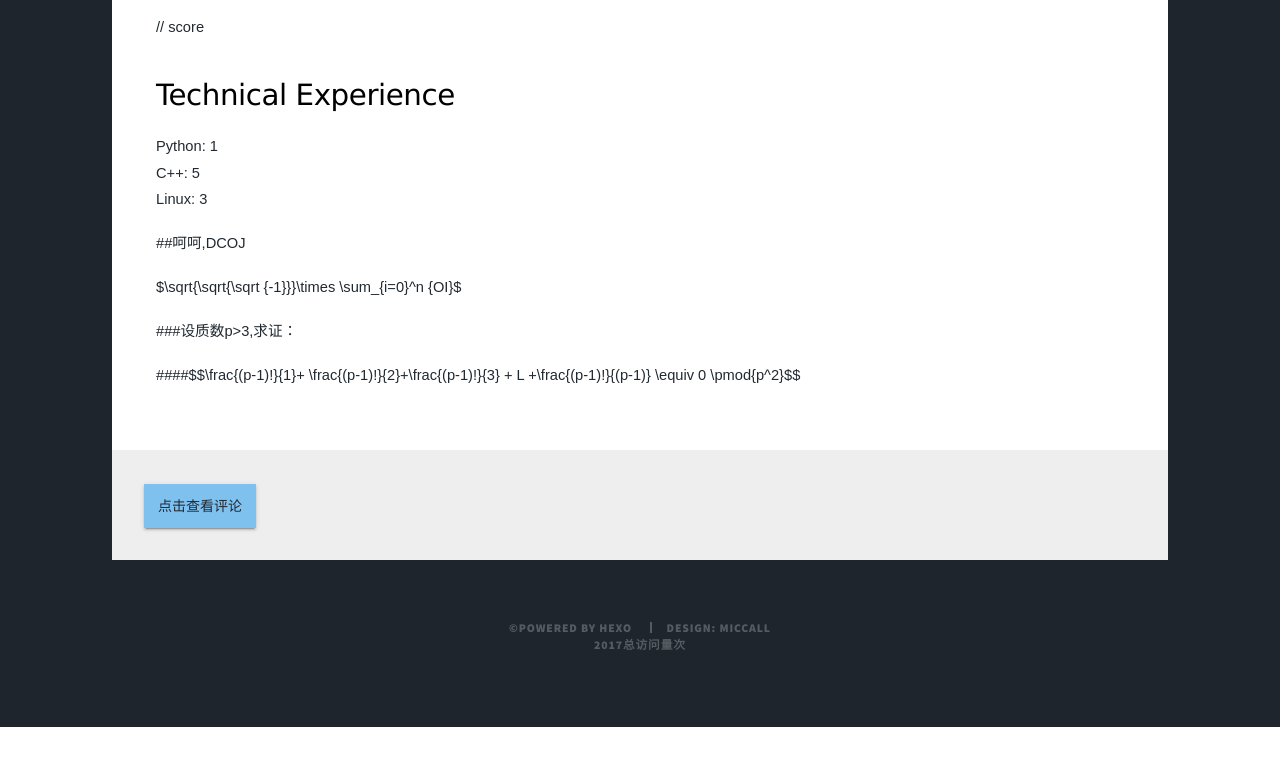
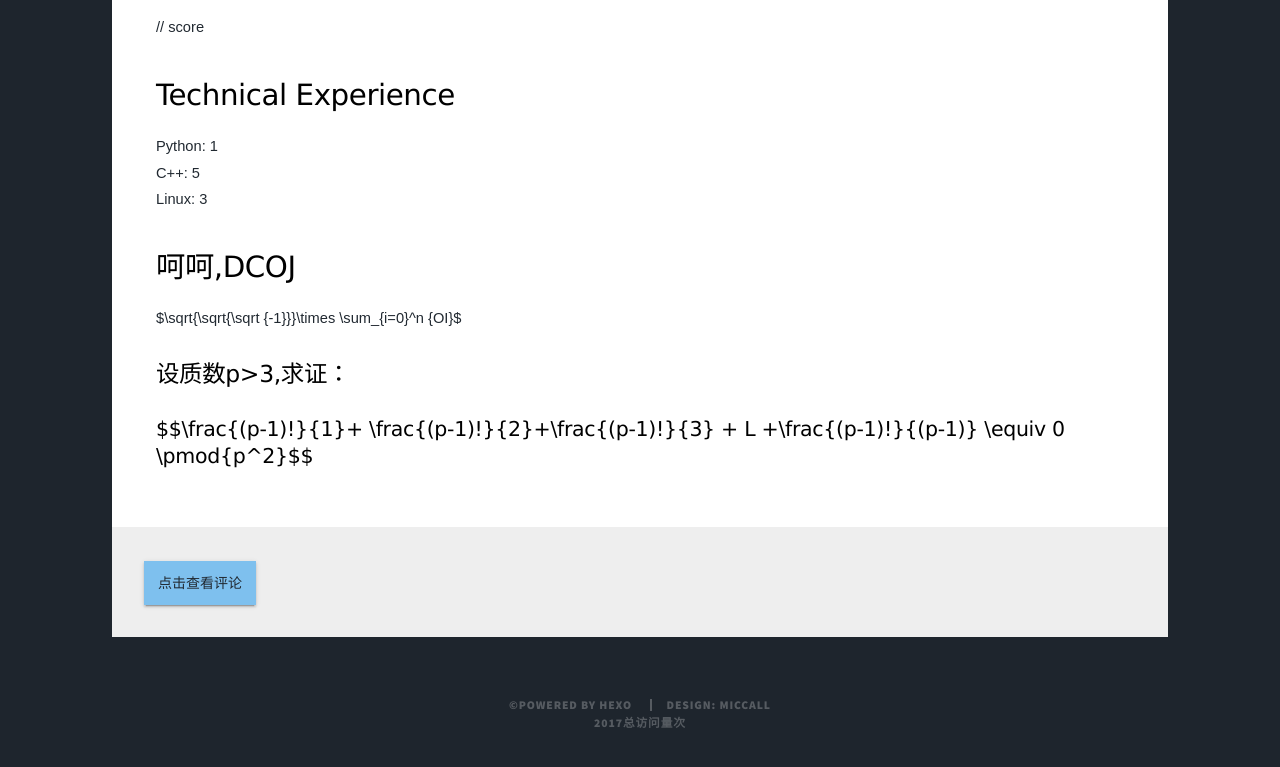
Before and after one commit to spaceskynet/spaceskynet.github.io, a plain HTML site: page about/index.html in a window 1280 px wide. Shown: the part 1243-2010 px from the top of the page. Before the commit the page ends 1970 px from the top, so only its background shows below. Drawn offline with Linux system fonts and the light colour scheme; some packages are replaced by stand-ins of ours; a script that the page names is missing.

Commit message:
Site updated: 2017-08-30 10:19:48

```diff
--- a/about/index.html
+++ b/about/index.html
@@ -119,11 +119,8 @@
 <h2 id="Work-and-Education"><a href="#Work-and-Education" class="headerlink" title="Work and Education"></a>Work and Education</h2><p>NOIP 二等奖: Nov 2016.<br>SCOI打酱油: Apr 2017.<br>NOIP ……: Nov 2017.<br>……: …… 2017.</p>
 <p>// score</p>
 <h2 id="Technical-Experience"><a href="#Technical-Experience" class="headerlink" title="Technical Experience"></a>Technical Experience</h2><p>Python: 1<br>C++: 5<br>Linux: 3</p>
-<p>##呵呵,DCOJ</p>
-<p>$\sqrt{\sqrt{\sqrt {-1}}}\times \sum_{i=0}^n {OI}$</p>
-<p>###设质数p&gt;3,求证：</p>
-<p>####$$\frac{(p-1)!}{1}+ \frac{(p-1)!}{2}+\frac{(p-1)!}{3} + L +\frac{(p-1)!}{(p-1)} \equiv 0 \pmod{p^2}$$</p>
-
+<h2 id="呵呵-DCOJ"><a href="#呵呵-DCOJ" class="headerlink" title="呵呵,DCOJ"></a>呵呵,DCOJ</h2><p>$\sqrt{\sqrt{\sqrt {-1}}}\times \sum_{i=0}^n {OI}$</p>
+<h3 id="设质数p-gt-3-求证："><a href="#设质数p-gt-3-求证：" class="headerlink" title="设质数p&gt;3,求证："></a>设质数p&gt;3,求证：</h3><h4 id="frac-p-1-1-frac-p-1-2-frac-p-1-3-L-frac-p-1-p-1-equiv-0-pmod-p-2"><a href="#frac-p-1-1-frac-p-1-2-frac-p-1-3-L-frac-p-1-p-1-equiv-0-pmod-p-2" class="headerlink" title="$$\frac{(p-1)!}{1}+ \frac{(p-1)!}{2}+\frac{(p-1)!}{3} + L +\frac{(p-1)!}{(p-1)} \equiv 0 \pmod{p^2}$$"></a>$$\frac{(p-1)!}{1}+ \frac{(p-1)!}{2}+\frac{(p-1)!}{3} + L +\frac{(p-1)!}{(p-1)} \equiv 0 \pmod{p^2}$$</h4>
             </div>
 
             <!-- Post Comments -->
```
